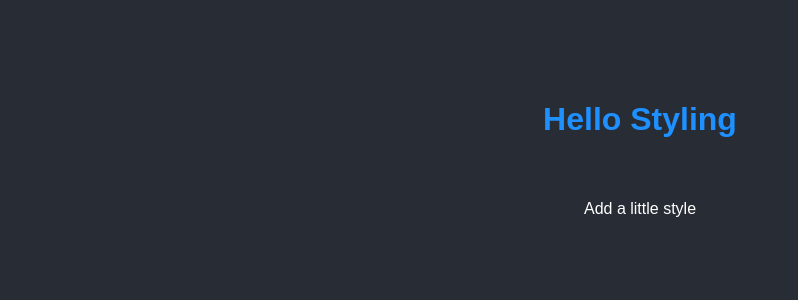
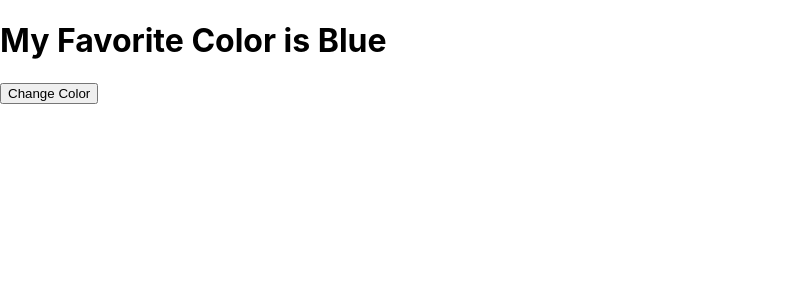
Before and after one commit to ruhan-2908/Reactify, a React (Create React App) app: page / in a window 1280 px wide. Shown: the top 300 px of the page, without its empty margins (0-798 px from the left). Built offline with nearby package versions, Linux system fonts and the light colour scheme.

Commit message:
Add new files for tp2

```diff
--- a/src/components/Apple.js
+++ /dev/null
@@ -1,17 +0,0 @@
-
-import React from "react";
-
-class Apple extends React.Component
-{
-    render()
-    {
-        const {appleInfo} = this.props;
-        const {type,color} = appleInfo;
-        return (
-            <h2> Im a {color} {type} apple!</h2>
-        );
-    }
-}
-
-
-export default Apple;
--- a/src/components/Car.js
+++ /dev/null
@@ -1,12 +0,0 @@
-function Car(props)
-{
-    // const {brand,color} = props;
-    const {carInfo} = props;
-    const{ brand , color} = carInfo;
-    const text = `Hi , i am a ${color} ${brand} car`;
-  return(
-    <h2>{text}</h2>
-  );
-}
-
-export default Car;
--- /dev/null
+++ b/src/components/FavoriteColor.js
@@ -0,0 +1,16 @@
+import { useState } from "react";
+
+function FavoriteColor()
+{
+    // let color = 'Blue';
+    const [color, setColor] = useState('Blue');
+
+    return (
+        <>
+        <h1>My Favorite Color is {color}</h1>
+        <button onClick={()=> {setColor('Red')}}>Change Color</button>
+        </>
+    );
+}
+
+export default FavoriteColor;
--- a/src/components/Garage.js
+++ /dev/null
@@ -1,53 +0,0 @@
-import Car from "./Car"
-import Apple from "./Apple"
-import Gun from "./Gun"
-function Garage()
-{
-    // const brand = 'Ferrari';
-    // const color = 'Black';
-    const isDoorOpenend = true;
-    const carInfo = {
-        brand : "Ferrari",
-        color : "Black"
-    }
-    // const carInfo = {};
-    const appleInfo ={
-        type : "Fuji",
-        color : "Red"
-    }
-    const carList = [
-        {
-            brand : 'BMW', color : "Red"
-        },
-        {
-            brand : "Ford" , color : "Green"
-        },
-        {
-            brand : "Tesla" , color : "Black"
-        }
-    ];
-
-    const numberList = [1,2,3,4,5,6];
-    const showCarInfo = carInfo.brand !== undefined && carInfo.color !== undefined
-  return(
-    <>
-    <h1>Who lives inside my garage?</h1>
-    {/* <Car brand={brand} color={color}/> */}
-    { showCarInfo && <Car carInfo={carInfo}/>}
-    <Apple appleInfo = {appleInfo}/>
-    <Gun/>
-
-    {isDoorOpenend ? <h2>Garage Door is Open</h2> : <h2>Garage Door is closed</h2>}
-    <ul>
-        { carList.map((carInfo) => <li key={carInfo.brand}><Car carInfo={carInfo}/></li>)  }
-    </ul>
-    <ul>
-        {
-            numberList.map((no,index)=><p key={index}>{no}</p>)
-        }
-    </ul>
-  </>
-  );
-}
-
-export default Garage;
--- a/src/components/Gun.js
+++ /dev/null
@@ -1,12 +0,0 @@
-function Gun()
-{
-    return(
-        <>
-        <h2>Gun</h2>
-        <button>Pull Trigger</button>
-        </>
-    );
-
-}
-
-export default Gun;
--- a/src/components/Header.css
+++ /dev/null
@@ -1,7 +0,0 @@
-body{
-    background-color: #282C34;
-    color:white;
-    padding: 40px;
-    font-family: sans-serif;
-    text-align: center;
-}
--- a/src/components/Header.js
+++ /dev/null
@@ -1,18 +0,0 @@
-import './Header.css';
-import styles from './Header.module.css';
-function Header()
-{
-
-    const myStyle = {
-        color: "red",
-        backgroundColor : "lightblue",
-        padding : "20px",
-        fontFamily : "Sans-Serif"
-    }
-    return <>
-        {/* <h1 class style={myStyle}>Hello Styling</h1> */}
-        <h1 className={styles.bigBlue}>Hello Styling</h1>
-        <p>Add a little style</p>
-    </>
-}
-export default Header;
--- a/src/components/Header.module.css
+++ /dev/null
@@ -1,7 +0,0 @@
-.bigBlue
-{
-    color: dodgerblue;
-    padding : 40px;
-    font-family:  sans-serif;
-    text-align: center;
-}
--- a/src/index.js
+++ b/src/index.js
@@ -3,19 +3,12 @@ import ReactDOM from 'react-dom/client';
 import './index.css';
 // import App from './App';
 import reportWebVitals from './reportWebVitals';
-// import Car from "./components/Car"
-
-
-
-import Garage  from './components/Garage';
-import Header from './components/Header';
+import FavoriteColor  from './components/FavoriteColor';
 
 const root = ReactDOM.createRoot(document.getElementById('root'));
 root.render(
   <React.StrictMode>
-    {/* <App/> */}
-    {/* <Garage/> */}
-    <Header/>
+    <FavoriteColor/>
   </React.StrictMode>
 );
 
```
